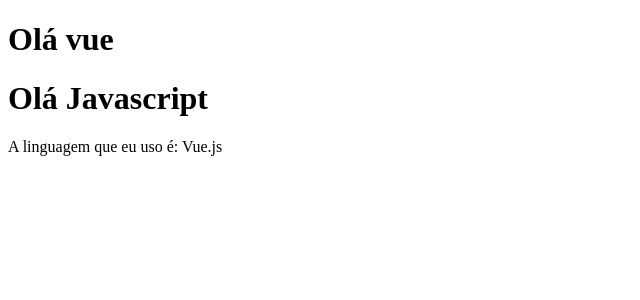
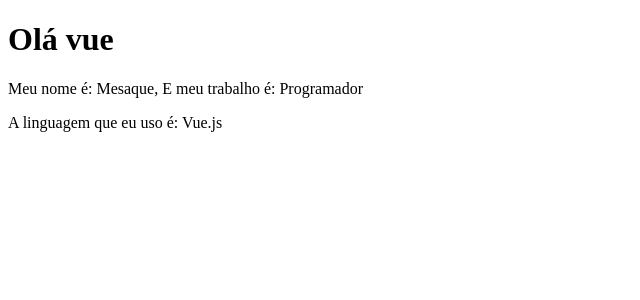
Before and after one commit to titiushadow/Curso_Vue, a Vue app: page / in a window 1280 px wide. Shown: the top 300 px of the page, without its empty margins (0-640 px from the left). Built offline with nearby package versions, Linux system fonts and the light colour scheme.

Commit message:
Adicionando dados em componentes usando data()

```diff
--- a/src/components/PrimeiroComponente.vue
+++ b/src/components/PrimeiroComponente.vue
@@ -1,11 +1,18 @@
 <template>
-    <h1>Olá vue</h1>
-    <h1>Olá Javascript</h1>
+    <div>
+        <h1>Olá vue</h1>
+        <p>Meu nome é: {{ nome }}, E meu trabalho é: {{ Profissão }}</p>
+    </div>
 </template>
 
 <script>
 export default {
     name: 'PrimeiroComponente',
-    name: 'PrimeiroComponente'
+    data() {
+        return {
+            nome: "Mesaque",
+            Profissão: "Programador"
+        }
+    },
 }
 </script>
```
